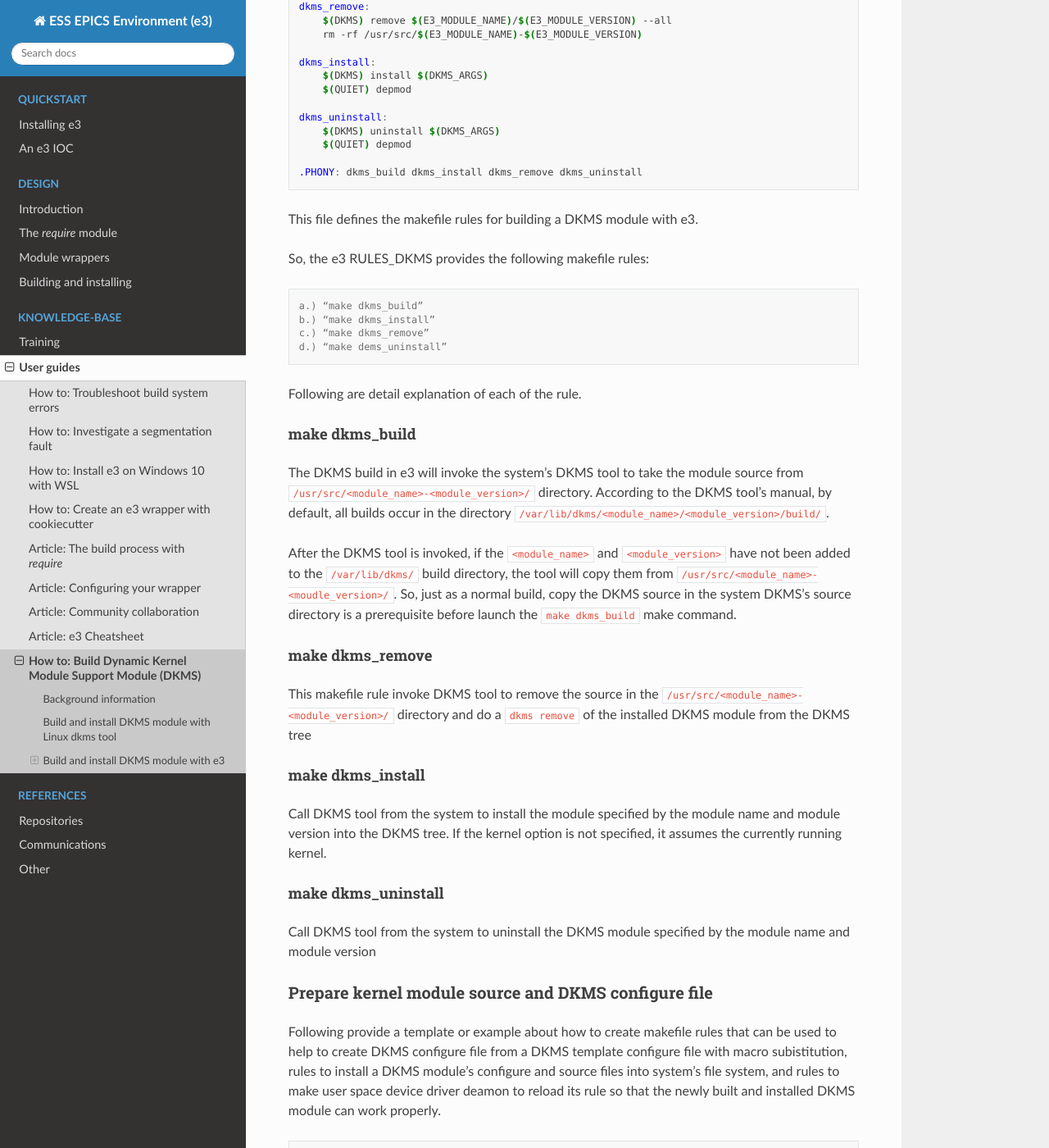
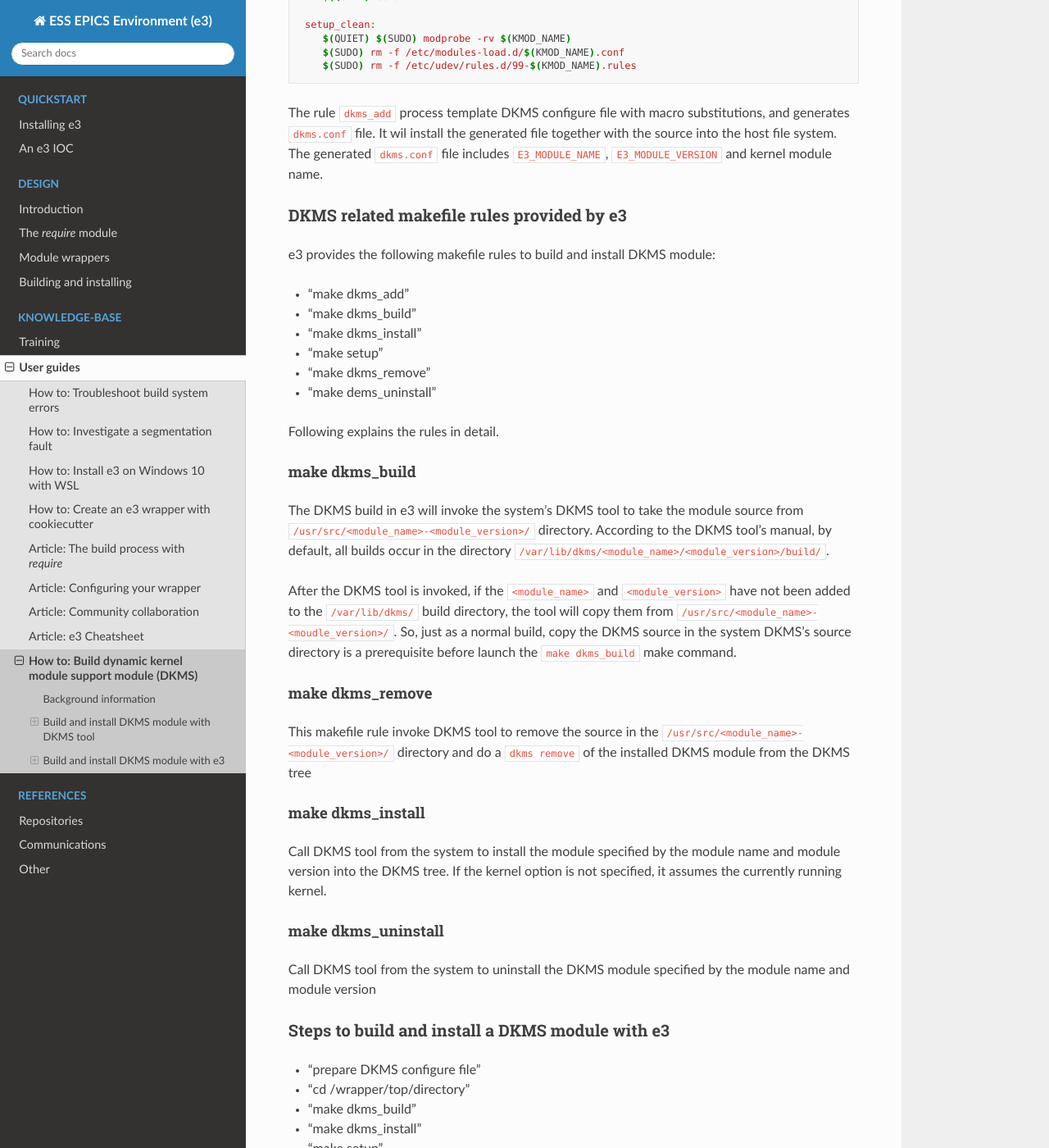
Before and after one commit to ttkorhonen/e3pages, a Sphinx documentation site: the page built from docs/kb/guide/articles/9_dynamic_kernel_module_support.md, in a window 1280 px wide and 1400 px high, scrolled down 1976 px. Shown: the whole window at 82% size. Built offline with Sphinx 7.4.7 and the Read the Docs theme 2.0.0, drawn with Linux system fonts in a browser that asks for light colours; some of the changed text lies outside the part shown.

Commit message:
Update the file according to comments

````diff
--- a/docs/kb/guide/articles/9_dynamic_kernel_module_support.md
+++ b/docs/kb/guide/articles/9_dynamic_kernel_module_support.md
@@ -1,36 +1,27 @@
 
-# How to: Build Dynamic Kernel Module Support Module (DKMS)
+# How to: Build dynamic kernel module support module (DKMS)
 
 ## Background information
 
 DKMS (Dynamic Kernel Module Support) is a framework for third party kernel
-modules, which are not included in a standard distribution, but needed by a
-system. One can build and install a kernel module for the same purpose, but
-has to manually re-build it each time when the kernel is updated. DKMS can
+modules, which are not part of a standard distribution, but an application
+depends on it to work. This kind of modules are also called
+"out-of-tree" kernel modules. The advantage of DKMS module is that it can
 automatically rebuild when new kernels are installed.
 
-This article provides general information about how to build and install a
-DKMS module.
+This article describe two alternative ways to build and install a
+DKMS module:
 
-To build a DKMS module, one can follow a template makefile rule file to
-create makefile rules to prepare a kernel module as a DKMS module to be
-built. One can also directly use the DKMS tool provided by Linux system
-to build and install a DKMS module.
-Following sections explain these in detail.
+* build DKMS module with DKMS tool directly
+* build DKMS module with e3
 
-## Build and install DKMS module with Linux dkms tool
+## Build and install DKMS module with DKMS tool
 
-DKMS is usually for kernel device driver. DKMS tool comes with Linux systems
-provide convenient way to build and install a third party kernel module as DKMS
-module.
+### Prepare a DKMS configure file
 
-To build and install a third-party kernel module as a DKMS module, one must
-have the kernel module source to be built. If the kernel module source does not
-exist, one need to get it or write a new one.
-
-To build and install a third-party kernel module as a DKMS module, a `dkms.conf`
-file which describes the module source to the DKMS system is required. It usually
-looks like the following:
+To build and install a third-party kernel module as a DKMS module, a
+`dkms.conf` file which describes the module source to the DKMS system
+is required. It usually looks like the following:
 
 ```console
 PACKAGE_NAME="myModuleName"
@@ -39,82 +30,96 @@
 AUTOINSTALL="yes"
 ```
 
-Add this `dkms.conf` file to your kernel module source, and copy the DKMS source
-which contains the kernel module and this `dkms.conf` file into the following directory:
+Add this `dkms.conf` file to your kernel module source, and copy the
+DKMS source which contains the kernel module and this `dkms.conf` file
+into the following directory:
 
-```console
-/usr/src/myModuleName-myModuleVersion/
-```
+`/usr/src/myModuleName-myModuleVersion/`
 
-After this is done, launch DKMS tool to build and install the built DKMS module as:
+### Build and install the module
 
-```console
-dkms build -m myModuleName -v myModuleVersion
+When the DKMS source and configure file is ready, launch DKMS tool to
+build and install the built DKMS module as:
+
+```bash
+$ dkms build -m myModuleName -v myModuleVersion
 ```
 
 This will, first, copy the DKMS source from the above location to the system's DKMS
 build location, and then, build the DKMS module in DKMS build location of the system.
 After a successful build, install it into the DKMS tree with the following command:
 
-```console
-dkms install -m myModuleName -v myModuleVersion
+```bash
+$ dkms install -m myModuleName -v myModuleVersion
 ```
 
 This will install the built module into the system's DKMS tree.
 
 ## Build and install DKMS module with e3
 
-### e3 CONFIG_DKMS file
+### Create a DKMS configure file
 
-Following is the contents of the CONFIG_DKMS file in e3 require module:
+One can refer to `Build and install DKMS module with DKMS tool` section
+about how to write a DKMS module configure file.
+e3 also prevides makefile rule to generate DKMS configure file from
+template file. Following makefile defines the corresponding rule.
+
 
 ```make
-DKMS := /usr/sbin/dkms
-DKMS_ARGS := -m $(E3_MODULE_NAME) -v $(E3_MODULE_VERSION)
+KMOD_NAME := mrf
 
-VARS_EXCLUDES+=DKMS_ARGS
-VARS_EXCLUDES+=DKMS
+.PHONY: dkms_add
+
+dkms_add: conf
+    $(MSI) -M name="$(E3_MODULE_NAME)" -M  version="$(E3_MODULE_VERSION)" -M kmod_name="$(KMOD_NAME)" $(TOP)/dkms/dkms_with_msi.conf.in > $(TOP)/dkms/dkms_with_msi.conf
+    $(QUIET) cat $(TOP)/dkms/dkms_with_msi.conf $(TOP)/dkms/dkms_without_msi.conf > $(TOP)/dkms/dkms.conf
+    $(QUIET) install -m 644 $(TOP)/dkms/dkms.conf  $(E3_KMOD_SRC_PATH)/
+    $(SUDO) install -d /usr/src/$(E3_MODULE_NAME)-$(E3_MODULE_VERSION)
+    $(SUDO) cp -r $(TOP)/$(E3_KMOD_SRC_PATH)/* /usr/src/$(E3_MODULE_NAME)-$(E3_MODULE_VERSION)/
+    $(SUDO) $(DKMS) add $(DKMS_ARGS)
+
+.PHONY: setup setup_clean
+ setup:
+    $(QUIET) echo KERNEL==\"uio*\", ATTR{name}==\"mrf-pci\", MODE=\"0666\" | $(SUDO) tee  /etc/udev/rules.d/99-$(KMOD_NAME).rules'
+    $(QUIET) $(SUDO) /bin/udevadm control --reload-rules
+    $(QUIET) $(SUDO) /bin/udevadm trigger
+    $(QUIET) echo $(KMOD_NAME) | $(SUDO) tee /etc/modules-load.d/$(KMOD_NAME).conf
+    $(QUIET) $(SUDO) depmod --quick
+    $(QUIET) $(SUDO) modprobe -rv $(KMOD_NAME)
+    $(QUIET) $(SUDO) modprobe -v $(KMOD_NAME)
+    $(QUIET) echo ""
+    $(QUIET) echo ""
+    $(QUIET) echo "It is OK to see \"E3/RULES_DKMS:37: recipe for target 'setup' failed\""
+    $(QUIET) echo "---------------------------------------------------------------------"
+    $(QUIET) -ls -l /dev/uio* 2>/dev/null
+    $(QUIET) echo "---------------------------------------------------------------------"
+
+ setup_clean:
+    $(QUIET) $(SUDO) modprobe -rv $(KMOD_NAME)
+    $(SUDO) rm -f /etc/modules-load.d/$(KMOD_NAME).conf
+    $(SUDO) rm -f /etc/udev/rules.d/99-$(KMOD_NAME).rules
+
 ```
 
-This file defines makefile variables for the DKMS tool.
+The rule `dkms_add` process template DKMS configure file with macro
+substitutions, and generates `dkms.conf` file. It wil install the
+generated file together with the source into the host file system.
+The generated `dkms.conf` file includes `E3_MODULE_NAME`,
+`E3_MODULE_VERSION` and kernel module name.
 
-### e3 RULES_DKMS file
+### DKMS related makefile rules provided by e3
 
-Following is the contents of the RULES_DKMS file in e3 require module:
+e3 provides the following makefile rules to build and install
+DKMS module:
 
-```make
-.PHONY: dkms_build dkms_remove dkms_install dkms_uninstall
+* "make dkms_add"
+* “make dkms_build”
+* “make dkms_install”
+* "make setup"
+* “make dkms_remove”
+* “make dems_uninstall”
 
-dkms_build:
-    $(DKMS) build $(DKMS_ARGS)
-
-dkms_remove:
-    $(DKMS) remove $(E3_MODULE_NAME)/$(E3_MODULE_VERSION) --all
-    rm -rf /usr/src/$(E3_MODULE_NAME)-$(E3_MODULE_VERSION)
-
-dkms_install:
-    $(DKMS) install $(DKMS_ARGS)
-    $(QUIET) depmod
-
-dkms_uninstall:
-    $(DKMS) uninstall $(DKMS_ARGS)
-    $(QUIET) depmod
-
-.PHONY: dkms_build dkms_install dkms_remove dkms_uninstall
-```
-
-This file defines the makefile rules for building a DKMS module with e3.
-
-So, the e3 RULES_DKMS provides the following makefile rules:
-
-```console
-a.) “make dkms_build”
-b.) “make dkms_install”
-c.) “make dkms_remove”
-d.) “make dems_uninstall”
-```
-
-Following are detail explanation of each of the rule.
+Following explains the rules in detail.
 
 #### make dkms_build
 
@@ -138,129 +143,30 @@
 #### make dkms_install
 
 Call DKMS tool from the system to install the module specified by the module
-name and module version into the DKMS tree. If the kernel option is not specified,
-it assumes the currently running kernel.
+name and module version into the DKMS tree. If the kernel option is not
+specified, it assumes the currently running kernel.
 
 #### make dkms_uninstall
 
 Call DKMS tool from the system to uninstall the DKMS module specified by the
 module name and module version
 
-### Prepare kernel module source and DKMS configure file
+### Steps to build and install a DKMS module with e3
 
-Following provide a template or example about how to create
-makefile rules that can be used to help to create DKMS configure
-file from a DKMS template configure file with macro subistitution,
-rules to install a DKMS module's configure and source files into
-system's file system, and rules to make user space device driver
-deamon to reload its rule so that the newly built and installed
-DKMS module can work properly.
+* "prepare DKMS configure file"
+* "cd /wrapper/top/directory"
+* "make dkms_build"
+* "make dkms_install"
+* "make setup"
 
-```make
-KMOD_NAME := mrf
+Note, when use e3 build system to build and install DKMS module,
+`myMoudleName` must be the same as the corresponding e3 wrapper
+module name. And `myModuleVersion` must be the same as the
+corresponding e3 wrapper module's version.
 
-.PHONY: dkms_add
+Following e3 wrappers, use DKMS kernel modules, can be used
+as reference:
 
-dkms_add: conf
-       $(MSI) -M name="$(E3_MODULE_NAME)" -M  version="$(E3_MODULE_VERSION)" -M kmod_name="$(KMOD_NAME)" $(TOP)/dkms/dkms_with_msi.conf.in > $(TOP)/dkms/dkms_with_msi.conf
-       $(QUIET) cat $(TOP)/dkms/dkms_with_msi.conf $(TOP)/dkms/dkms_without_msi.conf > $(TOP)/dkms/dkms.conf
-       $(QUIET) install -m 644 $(TOP)/dkms/dkms.conf  $(E3_KMOD_SRC_PATH)/
-       $(SUDO) install -d /usr/src/$(E3_MODULE_NAME)-$(E3_MODULE_VERSION)
-       $(SUDO) cp -r $(TOP)/$(E3_KMOD_SRC_PATH)/* /usr/src/$(E3_MODULE_NAME)-$(E3_MODULE_VERSION)/
-       $(SUDO) $(DKMS) add $(DKMS_ARGS)
-
- setup:
-       $(QUIET) $(SUDO2) 'echo KERNEL==\"uio*\", ATTR{name}==\"mrf-pci\", MODE=\"0666\" | tee  /etc/udev/rules.d/99-$(KMOD_NAME).rules'
-       $(QUIET) $(SUDO) /bin/udevadm control --reload-rules
-       $(QUIET) $(SUDO) /bin/udevadm trigger
-       $(QUIET) $(SUDO2) 'echo $(KMOD_NAME) | tee /etc/modules-load.d/$(KMOD_NAME).conf'
-       $(QUIET) $(SUDO) depmod --quick
-       $(QUIET) $(SUDO) modprobe -rv $(KMOD_NAME)
-       $(QUIET) $(SUDO) modprobe -v $(KMOD_NAME)
-       $(QUIET) echo ""
-       $(QUIET) echo ""
-       $(QUIET) echo "It is OK to see \"E3/RULES_DKMS:37: recipe for target 'setup' failed\""
-       $(QUIET) echo "---------------------------------------------------------------------"
-       $(QUIET) -ls -l /dev/uio* 2>/dev/null
-       $(QUIET) echo "---------------------------------------------------------------------"
-
- setup_clean:
-       $(QUIET) $(SUDO) modprobe -rv $(KMOD_NAME)
-       $(SUDO) rm -f /etc/modules-load.d/$(KMOD_NAME).conf
-       $(SUDO) rm -f /etc/udev/rules.d/99-$(KMOD_NAME).rules
-
- .PHONY: setup setup_clean
-```
-
-The rule `dkms_add` uses macro substitution tool to process a template DKMS
-configure file with macro substitutions, to generate a `dkms.conf` file and
-install it together with other kernel source files of the DKMS module into
-the host file system. The generated `dkms.conf` file includes `E3_MODULE_NAME`,
-`E3_MODULE_VERSION` and kernel module name.
-
-The rule `setup` try to setup user space input output driver deamon
-to reload its rules so that the newly installed DKMS module can work properly.
-The make rule which does `dkms build` is not included in this file. The
-design was intending to use the `dkms_add` rule defined in
-this file to prepare and install the DKMS source and configure files into
-the system's DKMS source location. And then use the `dkms_build` rule
-defined in e3 `require` module to build and install the DKMS model into
-system's DKMS tree. And then use the `setup` rule defined in this file
-to make the user space input output driver deamon to reload its rules
-so that the newly built DKMS module can work properly.
-
-Following e3 wrappers, with DKMS kernel modules associated, can
-be used as reference.
-
-```console
 https://gitlab.esss.lu.se/e3/wrappers/ts/e3-mrfioc2
 https://gitlab.esss.lu.se/e3/wrappers/rf/e3-sis8300drv
 https://gitlab.esss.lu.se/e3/wrappers/ifc/e3-tsc
-```
-
-The build and install processes are similar as normal DKMS build and install
-process.
-E3 try to associate the DKMS module and the e3 wrapper module which depends on it
-together (From this point of view, it might be good to create a `dkms` directory
-in your e3 wrapper module and put the kernel module source and the DKMS
-configure file in the `dkms` directory).
-
-One can use the above makefile file rule template and a template DKMS template
-file with macro subitituation to create DKMS configure file, or skip that step
-and write a DKMS configure file directly.
-A typical simple `dkms.conf` file looks like following:
-
-```console
-PACKAGE_NAME="myModuleName"
-PACKAGE_VERSION="myModuleVersion"
-BUILT_MODULE_NAME[0]="myModuleName"
-AUTOINSTALL="yes"
-```
-
-When the DKMS source is ready, copy the DKMS source which contains the kernel
-module files and the `dkms.conf` file into:
-
-```console
-/usr/src/myModuleName-myModuleVerson/
-```
-
-#### Go to top e3 wrapper directory and launch the build
-
-After the source has been copied, at the top of the e3 wrapper directory, do:
-
-```console
-make dkms_build
-```
-
-This will build the DKMS module in the default DKMS build location of the system.
-After a successful build, launch the following command to install the built DKMS
-module into the DKMS tree:
-
-```console
-make dkms_install
-```
-
-Note, when use e3 build system to build and install DKMS module, `myMoudleName`
-should be the same as the corresponding e3 wrapper module name. And
-`myModuleVersion` should be the same as the corresponding e3 wrapper
-module's version.
````
